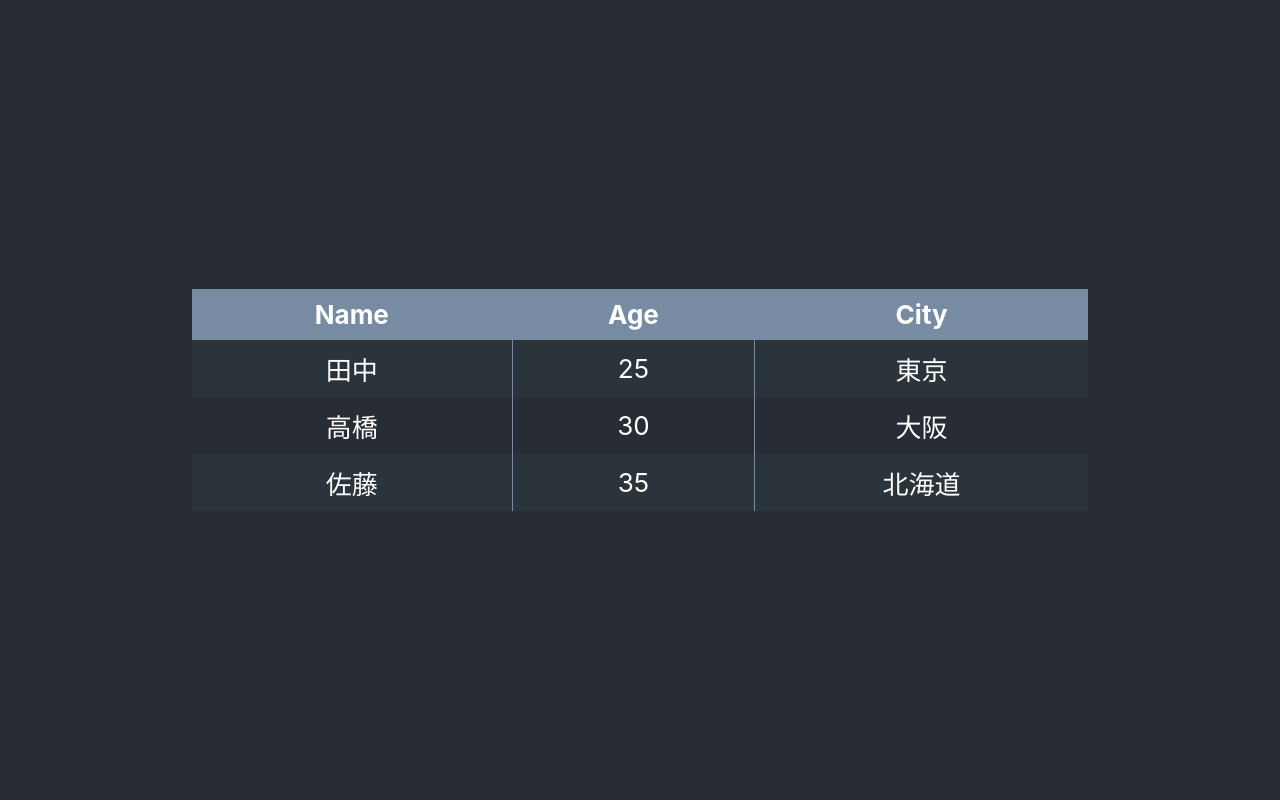
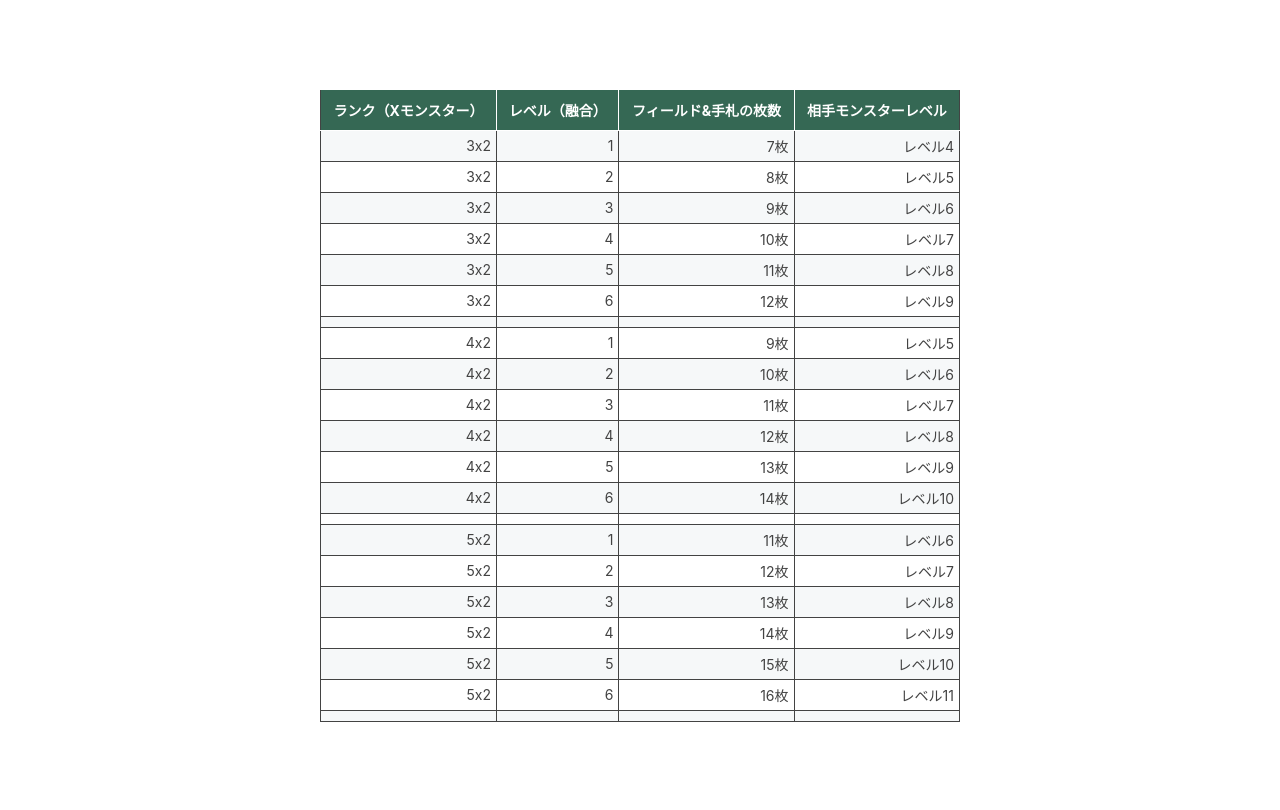
Before and after one commit to gutti02/practice-react, a React (Create React App) app: page / in a window 1280 px wide. Built offline with nearby package versions, Linux system fonts and the light colour scheme.

Commit message:
表要素をきちんと入れるように

```diff
--- a/src/App.css
+++ b/src/App.css
@@ -1,37 +1,45 @@
 .App {
   text-align: center;
-  background-color: #282c34;
   min-height: 100vh;
   display: flex;
   flex-direction: column;
   align-items: center;
   justify-content: center;
-  font-size: calc(10px + 2vmin);
-  color: white;
+  font-size: calc(10px + 0.5vmin);
+  color: #434343;
+  padding-top: 5px;
+  padding-bottom: 5px;
 }
 
 .App-table {
-  width: 70%;
-  text-align: center;
+  width: 50%;
   border-collapse: collapse;
   border-spacing: 0;
+  border: 1px solid;
 }
-.App-table tr:nth-child(2n+1) {
-  background: hsl(207, 15%, 20%);
+
+.App-table th {
+  padding: 10px;
+  background: #356854;
+  color: #fff;
+  border: 1px solid;
+  text-align: center;
 }
-.App-table th {
- padding: 10px;
- background: #778ca3;
- border-right: solid 1px #778ca3;
- color: #ffffff;
+.App-table th:first-child {
+  border-left: none;
 }
 .App-table th:last-child {
   border-right: none;
 }
+
+.App-table tr {
+  text-align: right;
+}
+.App-table tr:nth-child(2n+1) {
+  background: #f6f8f9;
+}
+
 .App-table td {
-  padding: 10px;
-  border-right: solid 1px #778ca3;
+  border: 1px solid;
+  padding: 5px;
 }
-.App-table td:last-child {
-  border-right: none;
-}
--- a/src/App.tsx
+++ b/src/App.tsx
@@ -2,10 +2,28 @@ import React from 'react';
 import './App.css';
 
 function App() {
-  const dataArray = [
-    { name: '田中', age: 25, city: '東京' },
-    { name: '高橋', age: 30, city: '大阪' },
-    { name: '佐藤', age: 35, city: '北海道' },
+  const data_array = [
+    {rank: 3, rank_data: [
+      {card_num:  7, opponent_level: 4},
+      {card_num:  8, opponent_level: 5},
+      {card_num:  9, opponent_level: 6},
+      {card_num: 10, opponent_level: 7},
+      {card_num: 11, opponent_level: 8},
+      {card_num: 12, opponent_level: 9}, ]},
+    {rank: 4, rank_data: [
+      {card_num:  9, opponent_level:  5},
+      {card_num: 10, opponent_level:  6},
+      {card_num: 11, opponent_level:  7},
+      {card_num: 12, opponent_level:  8},
+      {card_num: 13, opponent_level:  9},
+      {card_num: 14, opponent_level: 10}, ]},
+    {rank: 5, rank_data: [
+      {card_num: 11, opponent_level:  6},
+      {card_num: 12, opponent_level:  7},
+      {card_num: 13, opponent_level:  8},
+      {card_num: 14, opponent_level:  9},
+      {card_num: 15, opponent_level: 10},
+      {card_num: 16, opponent_level: 11}, ]}
   ];
 
   return (
@@ -13,18 +31,30 @@ function App() {
       <table className="App-table">
         <thead>
           <tr>
-            <th>Name</th>
-            <th>Age</th>
-            <th>City</th>
+            <th>ランク（Xモンスター）</th>
+            <th>レベル（融合）</th>
+            <th>フィールド&手札の枚数</th>
+            <th>相手モンスターレベル</th>
           </tr>
         </thead>
         <tbody>
-          {dataArray.map((data, index) => (
-            <tr key={index}>
-              <td>{data.name}</td>
-              <td>{data.age}</td>
-              <td>{data.city}</td>
-            </tr>
+          {data_array.map((rank_array, data_array_index) => (
+            <>
+              {rank_array.rank_data.map((data, index) => (
+                <tr>
+                  <td>{rank_array.rank}x2</td>
+                  <td>{index+1}</td>
+                  <td>{data.card_num}枚</td>
+                  <td>レベル{data.opponent_level}</td>
+                </tr>
+              ))}
+              <tr>
+                <td></td>
+                <td></td>
+                <td></td>
+                <td></td>
+              </tr>
+            </>
           ))}
         </tbody>
       </table>
```
